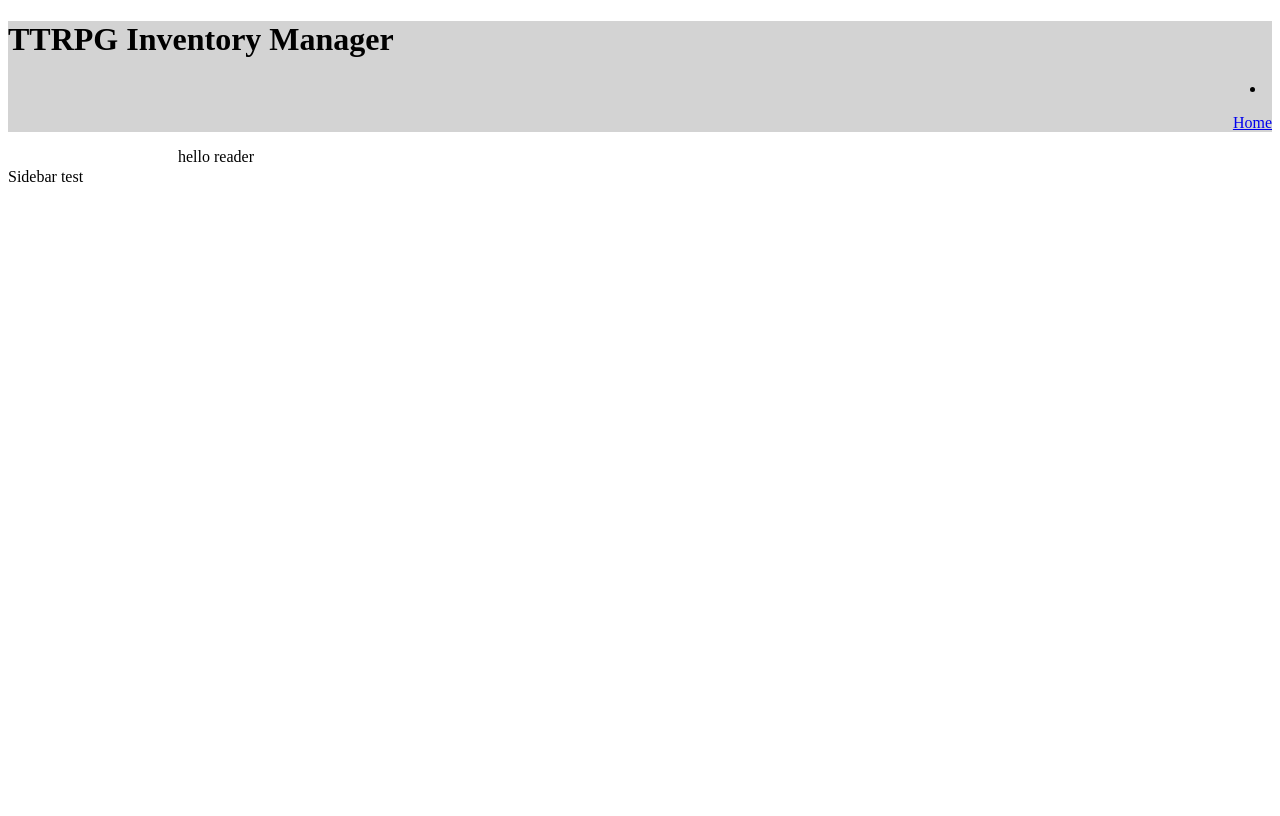
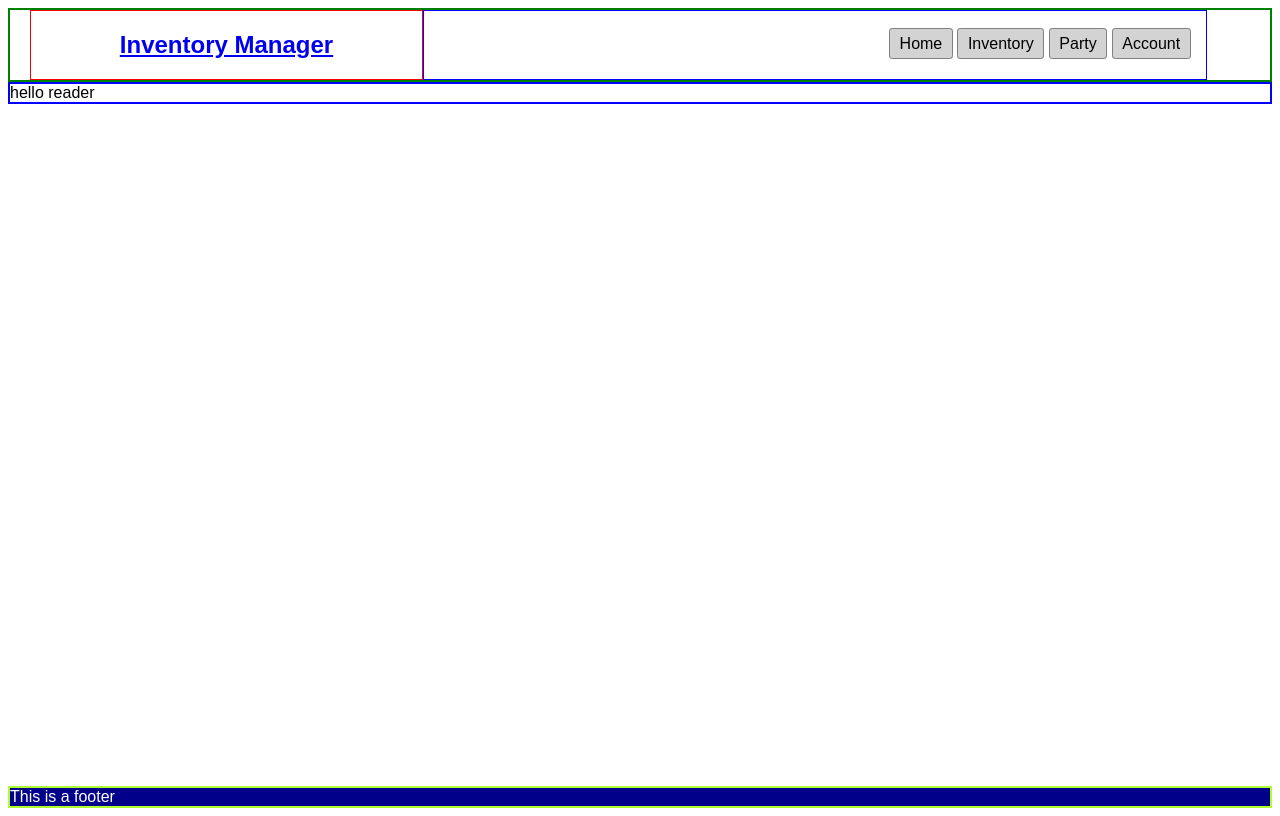
Before and after one commit to misterEarly/ttrpg-inventory-manager, a PHP site: page / in a window 1280 px wide. Before the commit the page ends 182 px from the top, so only its background shows below. Run offline with PHP 8.4, Linux system fonts and the light colour scheme.

Commit message:
made really basic html design with header and footer templates

```diff
--- a/web/css/style.css
+++ b/web/css/style.css
@@ -1,43 +1,72 @@
-.header {
+.topbar {
+    border: 2px solid green;
+}
 
+.flex-container {
+    display: flex;
+}
+
+.logo {
+    flex: 1;
     text-align: center;
-    height: 5%;
-    width: 100%;
-    background-color: lightgrey;
+    margin-left: 20px;
+    border: 1px solid red;
 
 }
 
-.header h1 {
-    text-align: left;
+.topnav {
+    flex: 2;
+    text-align: right;
+    margin-right: 5%;
+    border: 1px solid blue;
 }
 
 .topnav nav {
-
-    text-align: right;
+    padding: 0.5em;
 }
 
-/* The sidebar menu */
-.sidebar {
-    height: 100%;
-    /* Full-height: remove this if you want "auto" height */
-    width: 160px;
-    /* Set the width of the sidebar */
-    position: fixed;
-    /* Fixed Sidebar (stay in place on scroll) */
-    z-index: 1;
-    /* Stay on top */
+.topnav a {
 
-    /* Stay at the top */
+    padding-top: 0.4em;
+    padding-bottom: 0.4em;
+    padding-left: 0.6em;
+    padding-right: 0.6em;
 
-    background-color: white;
-    overflow-x: hidden;
-    /* Disable horizontal scroll */
-    padding-top: 20px;
+    border: 1px solid grey;
+    border-radius: 0.2em;
+
+    background-color: lightgrey;
+    color: black;
+    text-decoration: none;
+
 }
 
-/* Style page content */
-.main {
-    margin-left: 160px;
-    /* Same as the width of the sidebar */
-    padding: 0px 10px;
+.topnav a:hover {
+
+    background-color: black;
+    color: white;
 }
+
+.topnav a:last-child {
+    margin-right: 1%;
+}
+
+
+main {
+    border: 2px solid blue;
+}
+
+footer {
+
+    border: 2px solid greenyellow;
+    background-color: darkblue;
+    color: white;
+    margin-top: auto;
+}
+
+body {
+    display: flex;
+    flex-direction: column;
+    min-height: 100vh;
+    font-family: Arial, Helvetica, sans-serif;
+}
--- a/web/index.php
+++ b/web/index.php
@@ -1,15 +1,14 @@
+<?php
+include_once "templates/header.php";
 
-<?php
-    include_once "templates/header.php";
-    include_once "templates/sidebar.php";
 ?>
 
 
-<div class="main">
+<div>
     hello reader
 </div>
 
 
 <?php
-    include_once "templates/footer.php";
+include_once "templates/footer.php";
 ?>
--- a/web/templates/footer.php
+++ b/web/templates/footer.php
@@ -1,6 +1,7 @@
+    </main>
+    <footer>
+        This is a footer
+    </footer>
+    </body>
 
-</body>
-<footer>
-
-</footer>
-</html>
+    </html>
--- a/web/templates/header.php
+++ b/web/templates/header.php
@@ -5,26 +5,28 @@
     <meta charset="UTF-8">
     <meta http-equiv="X-UA-Compatible" content="IE=edge">
     <meta name="viewport" content="width=device-width, initial-scale=1.0">
-    <title>TTRPG Inventory Manager</title>
+    <title>Document</title>
     <link rel="stylesheet" href="css/style.css">
 </head>
 
-<div class="header">
-    <h1>
-        TTRPG Inventory Manager
-    </h1>
-
-    <div class="topnav">
-        <nav>
-            <li>
-                <ul> <a href="index.php"> Home </a> </ul>
-
-            </li>
-        </nav>
-    </div>
-</div>
-
-
-
-
 <body>
+    <header>
+        <div class="topbar flex-container">
+            <div class="logo">
+                <a href="index.php">
+                    <h2>Inventory Manager</h2>
+                </a>
+            </div>
+            <div class="topnav">
+                <nav>
+                    <ul>
+                        <a href="index.php">Home</a>
+                        <a href="">Inventory</a>
+                        <a href="">Party</a>
+                        <a href="">Account</a>
+                    </ul>
+                </nav>
+            </div>
+        </div>
+    </header>
+    <main>
```
